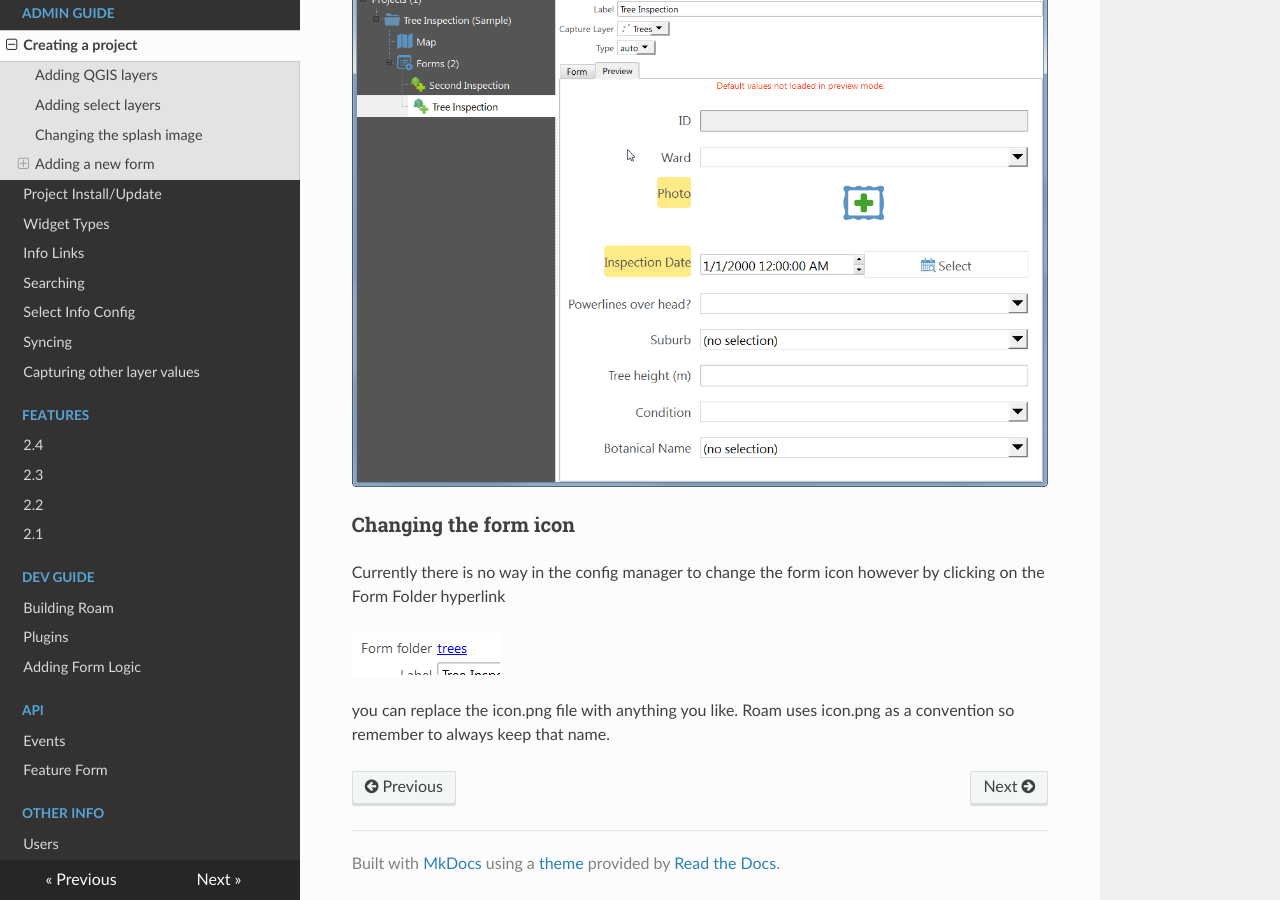
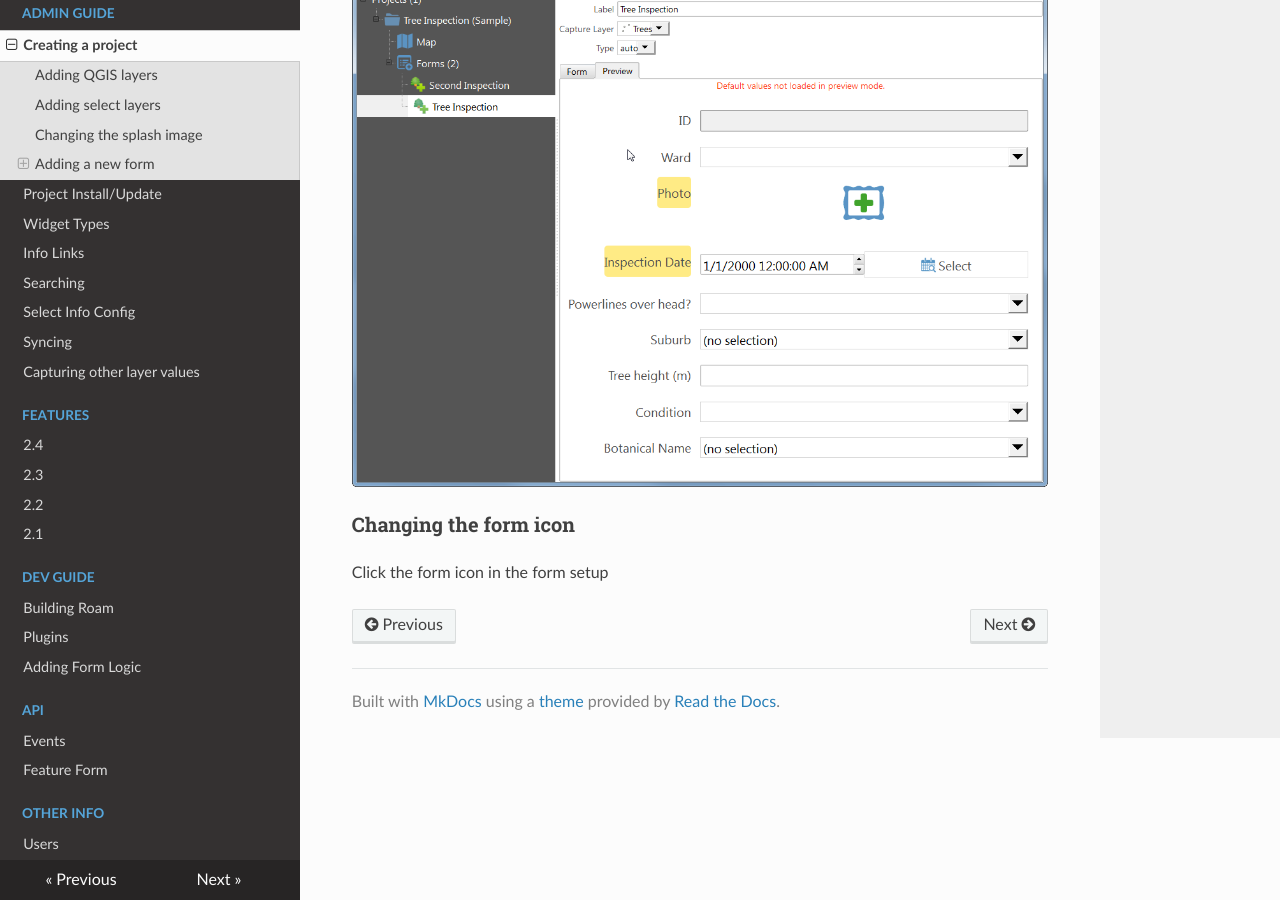
Before and after one commit to roam-qgis/Roam-docs, an MkDocs documentation site: the page built from docs/admin-guide/projectadmin.md, in a window 1280 px wide and 900 px high, scrolled down 5849 px. Built offline with MkDocs 1.6.1, drawn with Linux system fonts in a browser that asks for light colours; nearby versions of some CDN libraries; old or Windows-style settings are respelled for this version of MkDocs.

Commit message:
More image fixes

```diff
--- a/docs/admin-guide/projectadmin.md
+++ b/docs/admin-guide/projectadmin.md
@@ -5,21 +5,21 @@ Open the IntraMaps Roam Config Manager using `Roam Config Manager.exe`
 
 The tree view on the left side will list the available projects that Roam has found.  The Roam tree item will display the Roam Config Manager main page with information about Roam itself and how to get started.
 
-![logo](../../images/config_home.png)
+![logo](../images/config_home.png)
 
 All projects that Roam finds in the `projects` folder will be listed under the Projects item. Selecting a project item will load the project allowing you to configure layers and forms for the project.
 
-![logo](../../images/config_projectinfo.png)
+![logo](../images/config_projectinfo.png)
 
 The map item under each Project folder will load a map view of the QGIS project this Roam project is using. The map view is for a quick reference about the project.
 
-![logo](../../images/config_map.png)
+![logo](../images/config_map.png)
 
 Selecting the Forms item will allow you to create a new data entry form for Roam.  Data entry forms are only supported on Point layers currently, however lines and polygons are planned.  If your QGIS project doesn't include any layers a note will be displayed explaining what to do.
 
-![logo](../../images/config_formlist.png)
+![logo](../images/config_formlist.png)
 
-![logo](../../images/config_form.png)
+![logo](../images/config_form.png)
 
 **NOTE** Remember to always save your project using the Save Project button.
 
@@ -78,8 +78,4 @@ Forms can be previewed wihtout having to load Roam.  Simply use the Preview tab
 
 ### Changing the form icon
 
-Currently there is no way in the config manager to change the form icon however by clicking on the Form Folder hyperlink
-
-![logo](../images/config_formfolder.png)
-
-you can replace the icon.png file with anything you like.  Roam uses icon.png as a convention so remember to always keep that name.
+Click the form icon in the form setup
```
